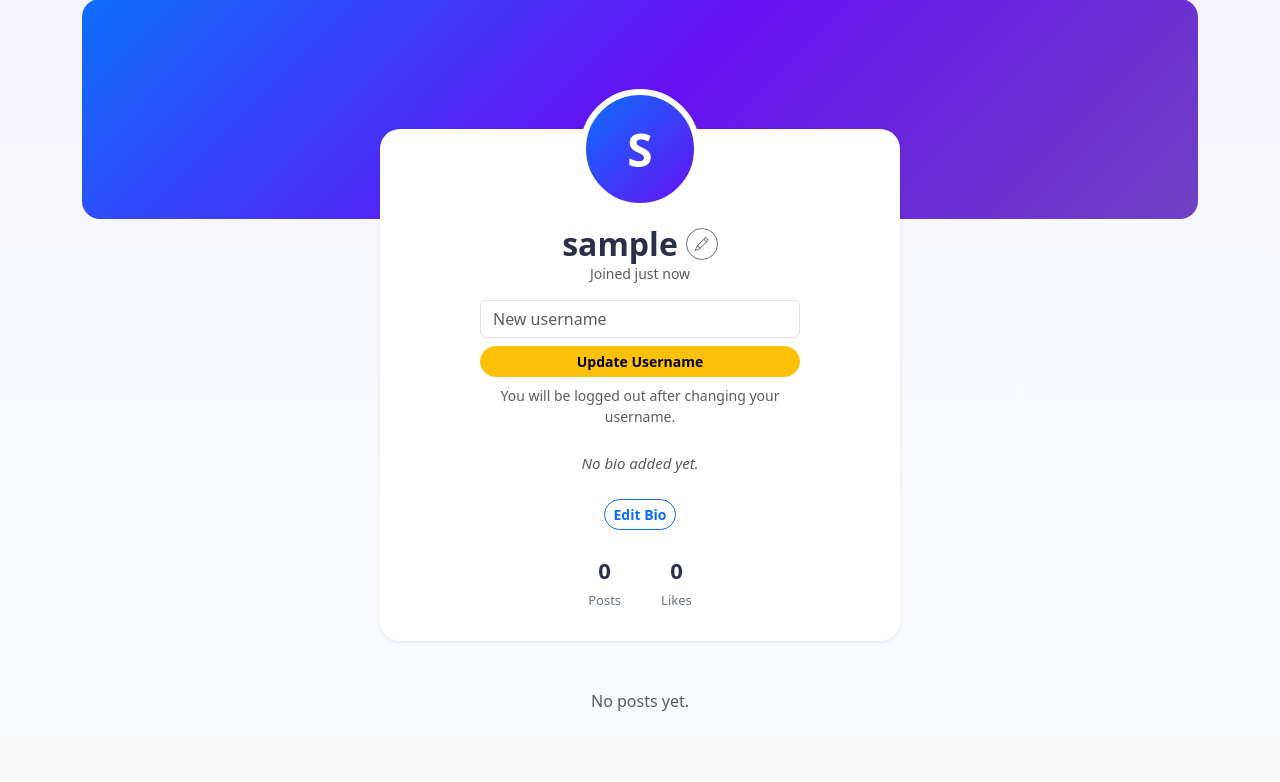
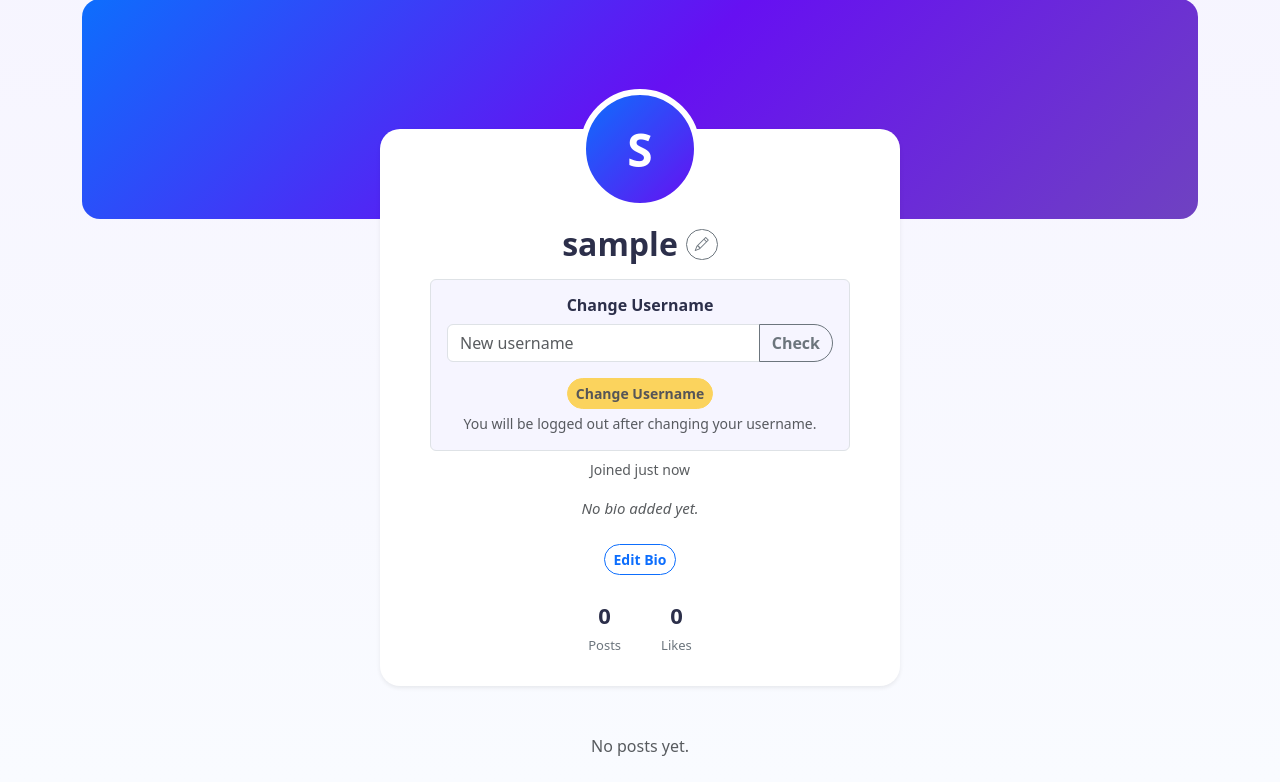
Before and after one commit to AV-2668877724/AV_flask-blog-website, a Flask app: a page that uses website/templates/profile.html in a window 1280 px wide, after a click on "Edit username". Shown: the part 152-934 px from the top of the page. Before the commit the page ends 863 px from the top, so only its background shows below. Run offline with Flask 3, Linux system fonts and the light colour scheme; the visitor is signed in with stand-in values (Sample User, id 1); data comes from the database, SQL or seed files in the repository; data that the repository does not hold is empty; some libraries are stand-ins or nearby versions.

Commit message:
Username availability check (live) on profile page.

```diff
--- a/website/static/index.js
+++ b/website/static/index.js
@@ -323,3 +323,42 @@ function resetAdminFilter(sectionId) {
 
   if (info) info.textContent = "";
 }
+
+let allowUsernameSubmit = false;
+
+function checkUsername() {
+  const input = document.getElementById("newUsername");
+  const status = document.getElementById("usernameStatus");
+  const submitBtn = document.getElementById("submitUsernameBtn");
+
+  const username = input.value.trim();
+
+  if (!username) {
+    status.textContent = "Please enter a username";
+    status.className = "text-danger";
+    submitBtn.disabled = true;
+    allowUsernameSubmit = false;
+    return;
+  }
+
+  fetch("/check-username", {
+    method: "POST",
+    headers: { "Content-Type": "application/json" },
+    body: JSON.stringify({ username }),
+  })
+    .then((res) => res.json())
+    .then((data) => {
+      status.textContent = data.message;
+
+      if (data.available) {
+        status.className = "text-success";
+        submitBtn.disabled = false;
+        allowUsernameSubmit = true;
+        document.getElementById("finalUsername").value = username;
+      } else {
+        status.className = "text-danger";
+        submitBtn.disabled = true;
+        allowUsernameSubmit = false;
+      }
+    });
+}
--- a/website/templates/profile.html
+++ b/website/templates/profile.html
@@ -8,77 +8,97 @@ endblock %} {% block content %}
 
 <!-- ================= PROFILE HERO ================= -->
 <div class="profile-hero mb-5">
-  <!-- COVER -->
   <div class="profile-cover-bg"></div>
 
-  <!-- PROFILE CARD -->
   <div class="profile-card shadow-sm">
     <!-- AVATAR -->
     <div class="profile-avatar-lg">{{ profile_user.username[0]|upper }}</div>
 
     <!-- USERNAME + EDIT ICON -->
-    <div class="d-flex justify-content-center align-items-center gap-2 mt-3">
+    <div class="text-center mt-3">
+      <div class="d-flex justify-content-center align-items-center gap-2">
         <h2 class="fw-bold mb-0">{{ profile_user.username }}</h2>
 
         {% if current_user.id == profile_user.id %}
         <button
-        class="btn btn-sm btn-outline-secondary rounded-circle"
-        title="Edit username"
+          class="btn btn-sm btn-outline-secondary"
           data-bs-toggle="collapse"
           data-bs-target="#editUsernameBox"
-        style="width: 32px; height: 32px"
+          title="Edit username"
         >
           <i class="bi bi-pencil"></i>
         </button>
         {% endif %}
       </div>
 
+      <!-- ================= CHANGE USERNAME (RIGHT BELOW USERNAME) ================= -->
+      {% if current_user.id == profile_user.id %}
+      <div class="collapse mt-3" id="editUsernameBox">
+        <div
+          class="border rounded p-3 bg-light mx-auto"
+          style="max-width: 420px"
+        >
+          <h6 class="fw-bold mb-2">Change Username</h6>
+
+          <div class="input-group">
+            <input
+              type="text"
+              id="newUsername"
+              class="form-control"
+              placeholder="New username"
+              required
+            />
+            <button
+              type="button"
+              class="btn btn-outline-secondary"
+              onclick="checkUsername()"
+            >
+              Check
+            </button>
+          </div>
+
+          <small id="usernameStatus" class="d-block mt-2"></small>
+
+          <form
+            method="POST"
+            action="{{ url_for('views.change_username') }}"
+            onsubmit="return allowUsernameSubmit"
+          >
+            <input type="hidden" name="username" id="finalUsername" />
+
+            <button
+              class="btn btn-warning btn-sm mt-2"
+              disabled
+              id="submitUsernameBtn"
+            >
+              Change Username
+            </button>
+          </form>
+
+          <small class="text-muted d-block mt-1">
+            You will be logged out after changing your username.
+          </small>
+        </div>
+      </div>
+      {% endif %}
+    </div>
+
     <!-- JOIN DATE -->
-    <small class="text-muted d-block">
+    <small class="text-muted d-block mt-2">
       Joined {{ profile_user.date_created | timeago }}
     </small>
 
-    <!-- ================= CHANGE USERNAME (COLLAPSED) ================= -->
-    {% if current_user.id == profile_user.id %}
-    <div class="collapse mt-3" id="editUsernameBox">
-      <form
-        method="POST"
-        action="{{ url_for('views.change_username') }}"
-        class="mx-auto"
-        style="max-width: 320px"
-      >
-        <input
-          type="text"
-          name="username"
-          class="form-control mb-2"
-          placeholder="New username"
-          required
-        />
-
-        <button class="btn btn-warning btn-sm w-100">Update Username</button>
-
-        <small class="text-muted d-block mt-2 text-center">
-          You will be logged out after changing your username.
-        </small>
-      </form>
-    </div>
-    {% endif %}
-
     <!-- ================= BIO ================= -->
-    <div class="profile-bio mt-4">
+    <div class="profile-bio mt-3">
       {% if profile_user.bio %}
       <p class="mb-2">{{ profile_user.bio }}</p>
       {% else %}
       <p class="text-muted fst-italic">No bio added yet.</p>
-      {% endif %}
-
-      <!-- EDIT BIO (OWNER ONLY) -->
-      {% if current_user.id == profile_user.id %}
+      {% endif %} {% if current_user.id == profile_user.id %}
       <button
         class="btn btn-sm btn-outline-primary mt-2"
         data-bs-toggle="collapse"
         data-bs-target="#editBioBox"
-        aria-expanded="false"
       >
         Edit Bio
       </button>
--- a/website/views.py
+++ b/website/views.py
@@ -386,6 +386,26 @@ def change_username():
     flash("Username changed successfully. Please login again.", "success")
     return redirect(url_for("auth.logout"))
 
+@views.route('/check-username', methods=['POST'])
+@login_required
+def check_username():
+    data = request.get_json()
+    username = data.get('username', '').strip()
+
+    if not username:
+        return jsonify({'available': False, 'message': 'Username required'})
+
+    # Same username as current → allow
+    if username == current_user.username:
+        return jsonify({'available': True, 'message': 'This is already your username'})
+
+    # Check DB
+    exists = User.query.filter_by(username=username).first()
+
+    if exists:
+        return jsonify({'available': False, 'message': 'Username already taken'})
+    else:
+        return jsonify({'available': True, 'message': 'Username is available'})
 
 
 # =================================================
```
Lines whose indentation alone changed are shown as unchanged.
